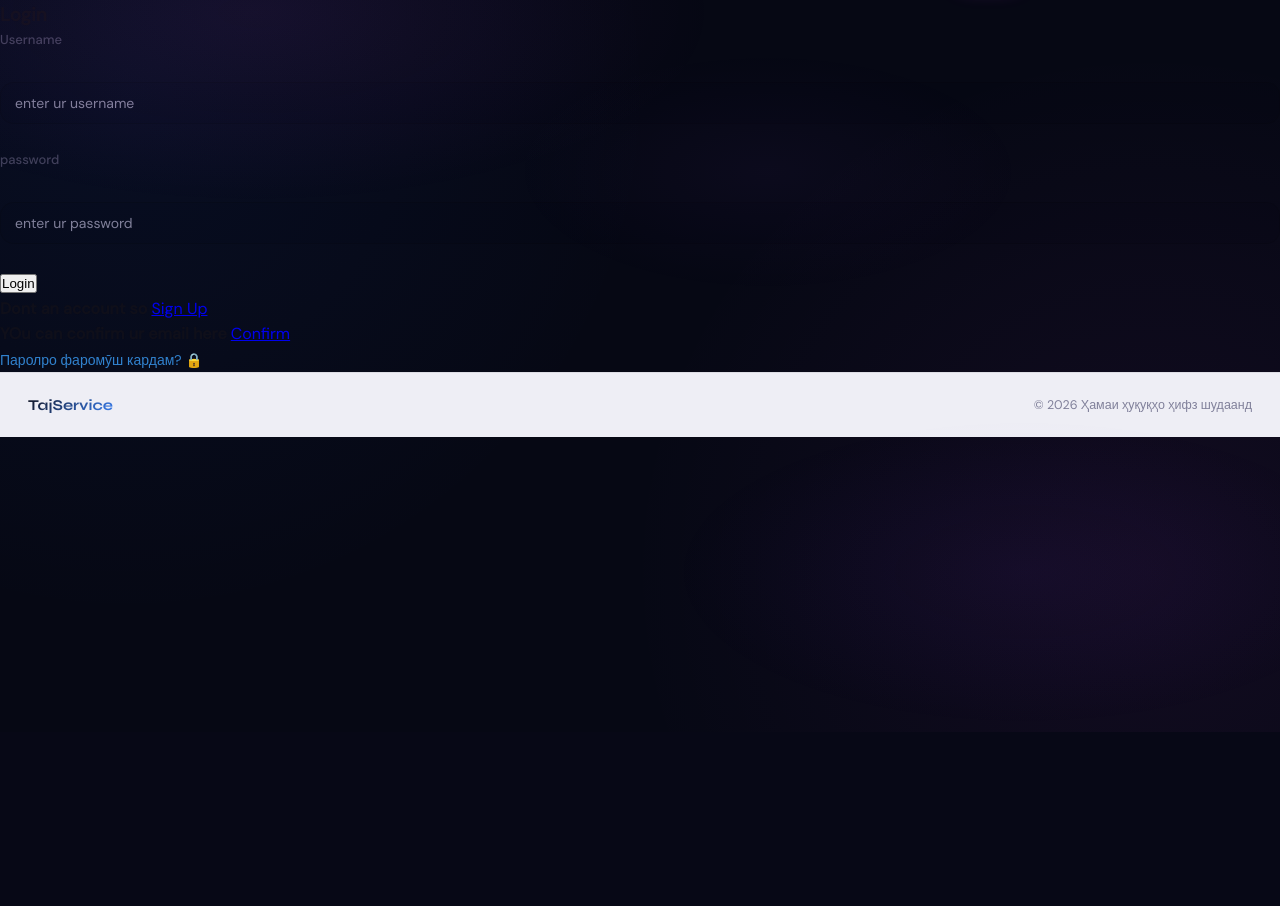
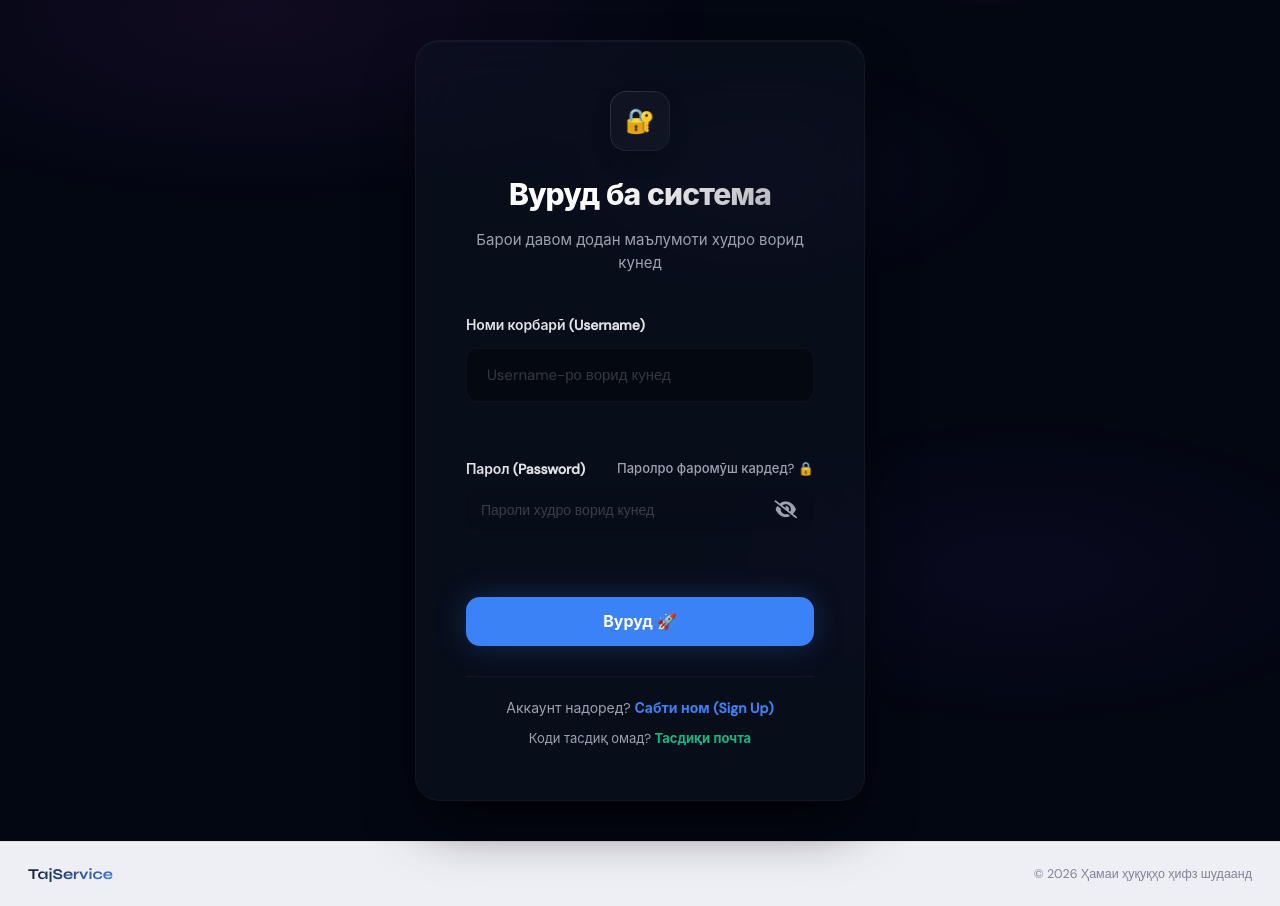
Before and after one commit to Xurwed9/usto-services, a Django app: page /accounts/login/ in a window 1280 px wide. Shown: the part 68-974 px from the top of the page. Before the commit the page ends 741 px from the top, so only its background shows below. Run offline with Django 5.2, Linux system fonts and the light colour scheme.

Commit message:
add css login.html

```diff
--- a/static/css/style.css
+++ b/static/css/style.css
@@ -4232,3 +4232,79 @@ body {
         padding: 16px;
     }
 }
+
+
+
+/* login */
+.auth-helper-link {
+    color: #9ca3af;
+    text-decoration: none;
+    font-size: 13px;
+    font-weight: 500;
+    transition: color 0.2s ease;
+}
+
+.auth-helper-link:hover {
+    color: #3b82f6;
+    text-decoration: underline;
+}
+
+.auth-footer-zone {
+    margin-top: 30px;
+    text-align: center;
+    border-top: 1px solid rgba(255, 255, 255, 0.05);
+    padding-top: 20px;
+}
+
+.auth-footer-text {
+    color: #9ca3af;
+    font-size: 14px;
+    margin: 0;
+}
+
+.auth-footer-link {
+    color: #3b82f6;
+    text-decoration: none;
+    font-weight: 700;
+    transition: color 0.2s ease;
+}
+
+.auth-footer-link:hover {
+    color: #2563eb;
+    text-decoration: underline;
+}
+
+.auth-box-width {
+    max-width: 450px !important;
+}
+.password-input-wrapper {
+    position: relative;
+    display: flex;
+    align-items: center;
+    width: 100%;
+}
+
+.password-input-wrapper input {
+    width: 100%;
+    padding-right: 45px !important;
+}
+
+.password-toggle-btn {
+    position: absolute;
+    right: 12px;
+    background: none !important;
+    border: none !important;
+    color: #9ca3af !important;
+    cursor: pointer;
+    display: flex;
+    align-items: center;
+    justify-content: center;
+    padding: 5px;
+    font-size: 18px;
+    user-select: none;
+    z-index: 10;
+}
+
+.password-toggle-btn:hover {
+    color: #ffffff !important;
+}
--- a/templates/accounts/base.html
+++ b/templates/accounts/base.html
@@ -10,6 +10,7 @@
     <link href="https://fonts.googleapis.com/css2?family=Syne:wght@400;500;600;700;800&family=DM+Sans:ital,opsz,wght@0,9..40,300;0,9..40,400;0,9..40,500;1,9..40,300&display=swap" rel="stylesheet">
     <link rel="stylesheet" href="base.css">
     <link rel="stylesheet" href="{% static 'css/style.css' %}">
+    <link rel="stylesheet" href="https://cdnjs.cloudflare.com/ajax/libs/font-awesome/6.5.1/css/all.min.css">
 </head>
 <body>
 
--- a/templates/accounts/login.html
+++ b/templates/accounts/login.html
@@ -1,25 +1,80 @@
 {% extends "accounts/base.html" %}
 {% block main %}
 
- <h3> Login </h3>
-    <form action="{% url 'login' %}" method="post">
-        {% csrf_token %}
-        <label for="username">Username</label> <br>
-        <input type="text" placeholder="enter ur username" name="username" value="{{ last_username }}" required> <br> <br>
+<div class="form-wrapper">
+    <div class="form-container auth-box-width">
 
-        <label for="password">password</label> <br>
-        <input type="password" placeholder="enter ur password" name="password" required> <br> <br>
+        <div class="form-header">
+            <div class="header-icon-glow">🔐</div>
+            <h2 class="form-title">Вуруд ба система</h2>
+            <p class="form-subtitle">Барои давом додан маълумоти худро ворид кунед</p>
+        </div>
 
-        <button type="submit"> Login</button>
         {% if error %}
-            <p style="color: red;">{{error}}</p>
+            <div class="error-alert">
+                <span class="error-icon">⚠️</span>
+                <span class="error-text">{{ error }}</span>
+            </div>
         {% endif %}
-    </form>
-    <div>
-        <p><strong>Dont an account so </strong> <a href="{% url 'register' %}">Sign Up</a></p>
-        <p><strong>YOu can confirm ur email here </strong> <a href="{% url 'confirm' %}">Confirm</a></p>
-        <a href="{% url 'forgot_password' %}" style="color: #3182ce; text-decoration: none; font-size: 14px;">
-            Паролро фаромӯш кардам? 🔒
-        </a>
+
+        <form action="{% url 'login' %}" method="post" class="form-grid">
+            {% csrf_token %}
+
+            <div class="form-group">
+                <label class="form-group-label" for="username">Номи корбарӣ (Username)</label>
+                <input type="text" placeholder="Username-ро ворид кунед" name="username" id="username" value="{{ last_username|default:'' }}" required>
+            </div>
+
+            <div class="form-group">
+                <div style="display: flex; justify-content: space-between; align-items: center; margin-bottom: 8px;">
+                    <label class="form-group-label" for="password" style="margin-bottom: 0;">Парол (Password)</label>
+                    <a href="{% url 'forgot_password' %}" class="auth-helper-link">
+                        Паролро фаромӯш кардед? 🔒
+                    </a>
+                </div>
+
+                <div class="password-input-wrapper">
+                    <input type="password" placeholder="Пароли худро ворид кунед" name="password" id="password" required>
+                    <button type="button" id="togglePassword" class="password-toggle-btn">
+                        <i id="eyeIcon" class="fa-solid fa-eye-slash"></i>
+                    </button>
+                </div>
+            </div>
+
+            <div class="action-buttons-wrapper" style="margin-top: 10px;">
+                <button type="submit" class="btn-submit">
+                    <span class="btn-text">Вуруд 🚀</span>
+                </button>
+            </div>
+        </form>
+
+        <div class="auth-footer-zone">
+            <p class="auth-footer-text">
+                Аккаунт надоред? <a href="{% url 'register' %}" class="auth-footer-link">Сабти ном (Sign Up)</a>
+            </p>
+            <p class="auth-footer-text" style="margin-top: 10px; font-size: 13px;">
+                Коди тасдиқ омад? <a href="{% url 'confirm' %}" class="auth-footer-link" style="color: #10b981;">Тасдиқи почта</a>
+            </p>
+        </div>
+
     </div>
+</div>
+
+<script>
+    const passwordInput = document.getElementById('password');
+    const togglePasswordBtn = document.getElementById('togglePassword');
+    const eyeIcon = document.getElementById('eyeIcon');
+
+    togglePasswordBtn.addEventListener('click', function () {
+        const type = passwordInput.getAttribute('type') === 'password' ? 'text' : 'password';
+        passwordInput.setAttribute('type', type);
+
+        if (type === 'password') {
+            eyeIcon.className = 'fa-solid fa-eye-slash';
+        } else {
+            eyeIcon.className = 'fa-solid fa-eye';
+        }
+    });
+</script>
+
 {% endblock %}
```
